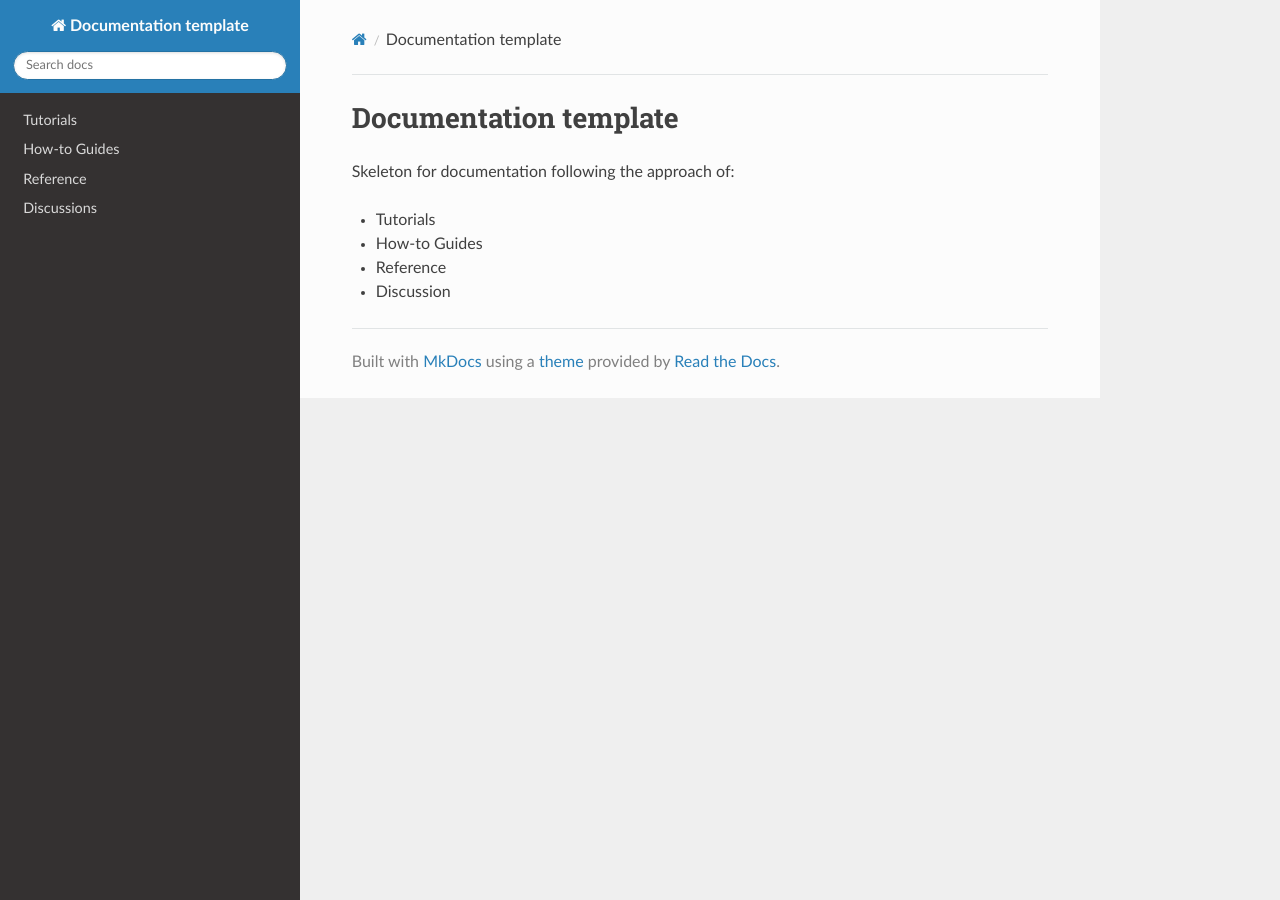
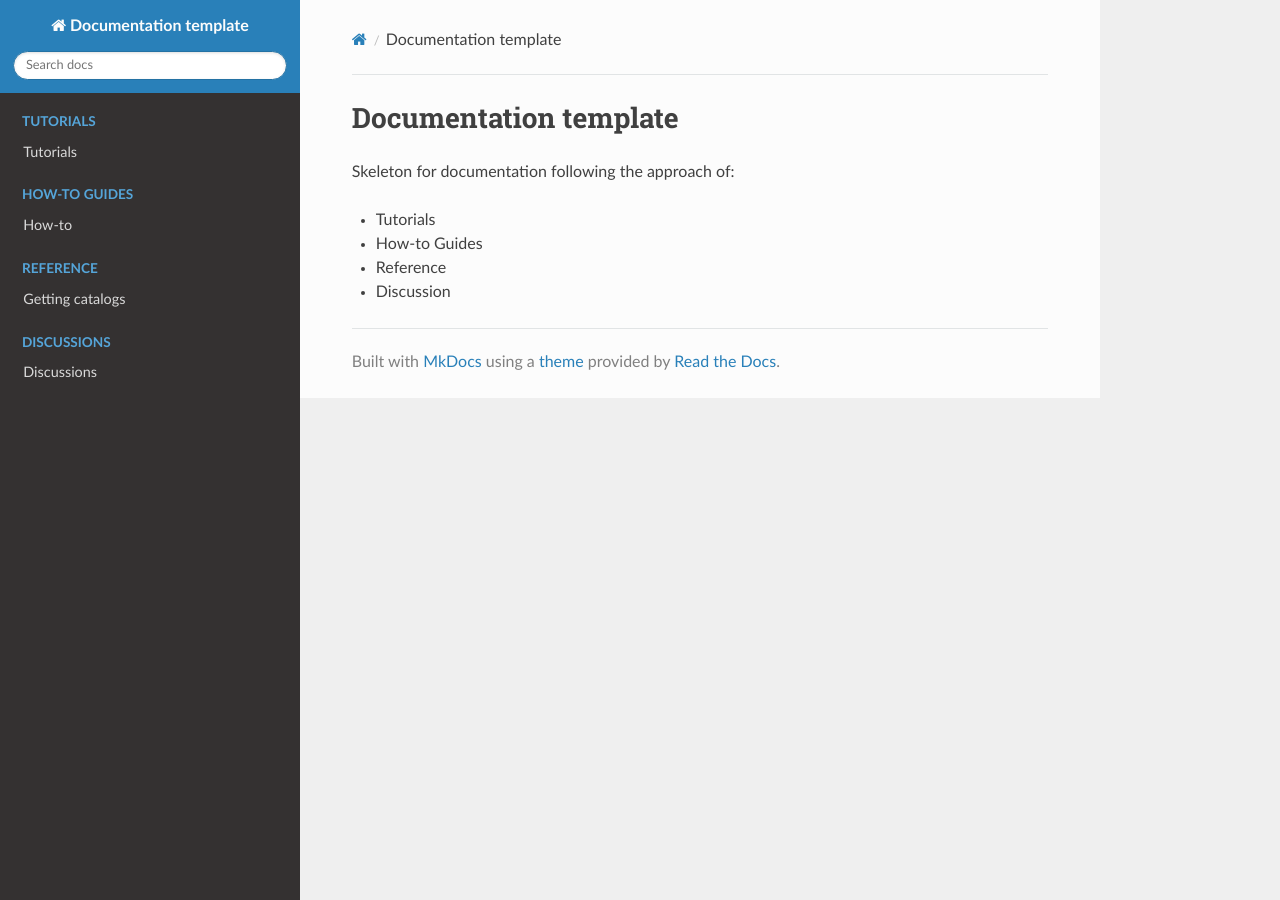
Before and after one commit to avillasenorh/Event_relocation, an MkDocs documentation site: the page built from docs/index.md, in a window 1280 px wide. Built offline with MkDocs 1.6.1, drawn with Linux system fonts in a browser that asks for light colours; nearby versions of some CDN libraries.

```diff
--- a/mkdocs.yml
+++ b/mkdocs.yml
@@ -1,10 +1,14 @@
 site_name: Documentation template
 
 nav:
-    - Tutorials: tutorials/tutorials.md
-    - How-to Guides: howto/howto.md
-    - Reference: reference/reference.md
-    - Discussions: discussions/discussions.md
+    - Tutorials:
+        - Tutorials: tutorials/tutorials.md
+    - How-to Guides:
+        - How-to: howto/howto.md
+    - Reference:
+        - Getting catalogs: reference/download.md
+    - Discussions:
+        - Discussions: discussions/discussions.md
 
 extra_javascript:
     - https://cdnjs.cloudflare.com/ajax/libs/mathjax/2.7.0/MathJax.js?config=TeX-AMS-MML_HTMLorMML
```
Also changed, not shown: docs/reference/download.md (added, +11 -0 lines), docs/reference/reference.md (deleted, +0 -1 lines), 1 other file.
